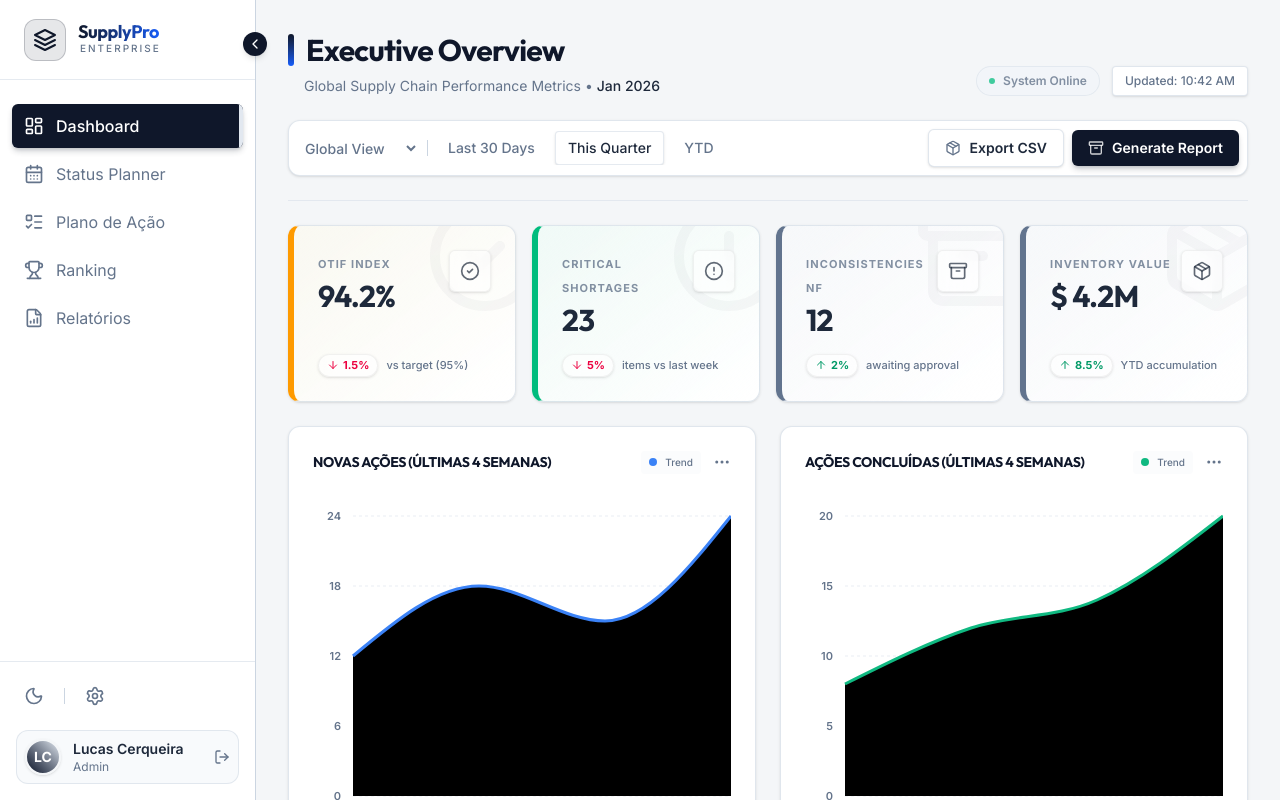
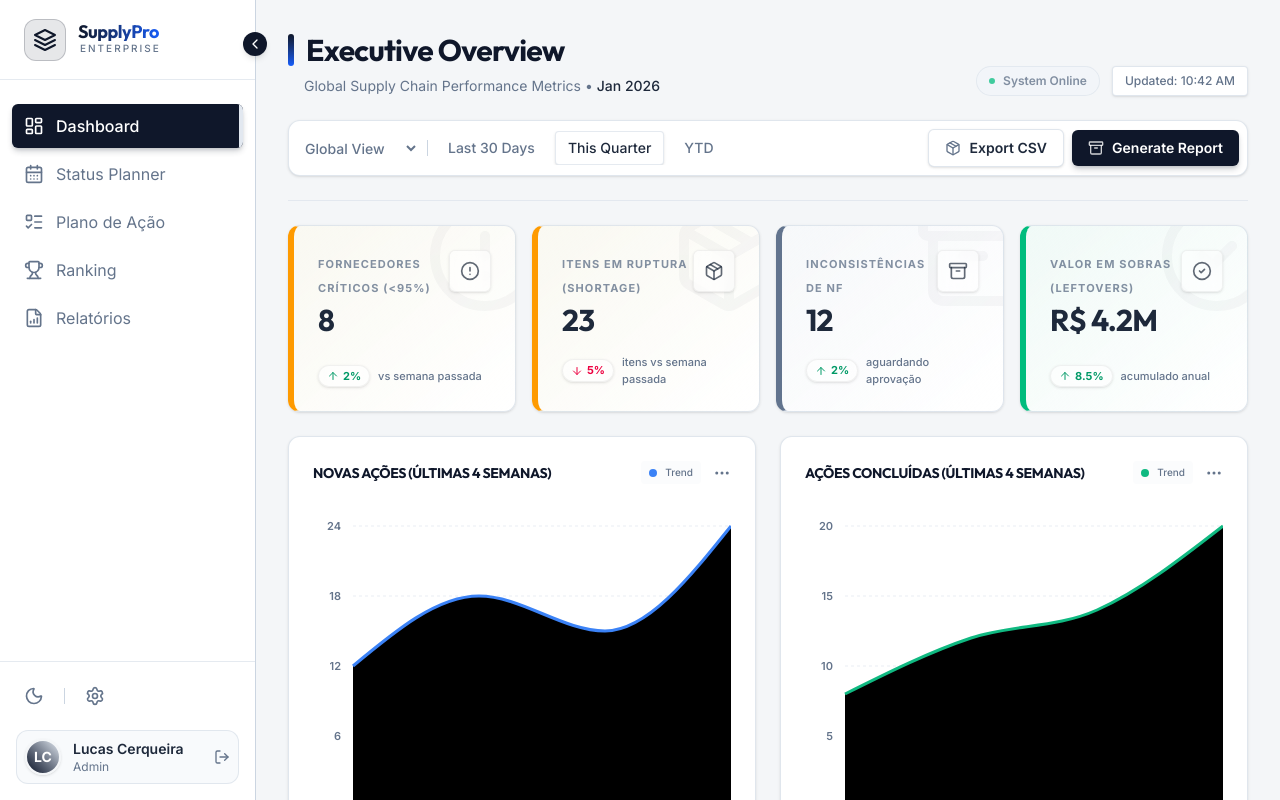
Before and after one commit to lukaobrabao-cpu/SupplyPro, a Next.js app: page /dashboard in a window 1280 px wide. Built offline with nearby package versions, Linux system fonts and the light colour scheme.

Commit message:
Feat: Update KPI Cards to Monitoring Metrics (Suppliers, Shortages, Inconsistencies, Leftovers)

```diff
--- a/src/app/(dashboard)/dashboard/page.tsx
+++ b/src/app/(dashboard)/dashboard/page.tsx
@@ -98,36 +98,36 @@ export default function DashboardPage() {
       {/* KPI Grid - Tighter Gap */}
       <div className="grid grid-cols-1 md:grid-cols-2 lg:grid-cols-4 gap-4">
         <KpiCard
-          title="OTIF Index"
-          value="94.2%"
-          trend={-1.5}
-          trendLabel="vs target (95%)"
-          icon={CheckCircle2}
+          title="Fornecedores Críticos (<95%)"
+          value="8"
+          trend={2}
+          trendLabel="vs semana passada"
+          icon={AlertCircle}
           status="warning"
         />
         <KpiCard
-          title="Critical Shortages"
+          title="Itens em Ruptura (Shortage)"
           value="23"
           trend={-5}
-          trendLabel="items vs last week"
-          icon={AlertCircle}
-          status="success"
+          trendLabel="itens vs semana passada"
+          icon={Package}
+          status="warning" // Shortage is usually bad/warning
         />
         <KpiCard
-          title="Inconsistencies NF"
+          title="Inconsistências de NF"
           value="12"
           trend={2}
-          trendLabel="awaiting approval"
+          trendLabel="aguardando aprovação"
           icon={Archive}
           status="neutral"
         />
         <KpiCard
-          title="Inventory Value"
-          value="$ 4.2M"
+          title="Valor em Sobras (Leftovers)"
+          value="R$ 4.2M"
           trend={8.5}
-          trendLabel="YTD accumulation"
-          icon={Package}
-          status="neutral" // Changed to neutral to be less alarming, or success if high inventory is good (usually bad in lean supply chain, so maybe warning? keeping neutral for safely)
+          trendLabel="acumulado anual"
+          icon={CheckCircle2}
+          status="success" // High leftovers might be bad, but usually visualizing value is neutral/info. User didn't specify status. I'll use Success color for visibility or Neutral. Let's stick to Neutral or Success if it represents "Savings"? usually Leftovers is excess inventory. Let's use Neutral. Actually code had status="neutral" for Inventory Value. I will use 'neutral' or 'success' if they want to highlight it. The prompt implies monitoring, so likely 'warning' if high. BUT "Success" color looks good on the dark theme for money. I'll use Success for the Color pop.
         />
       </div>
 
```
